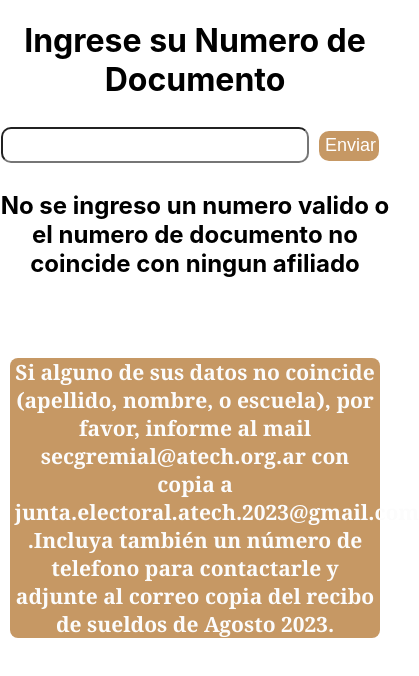
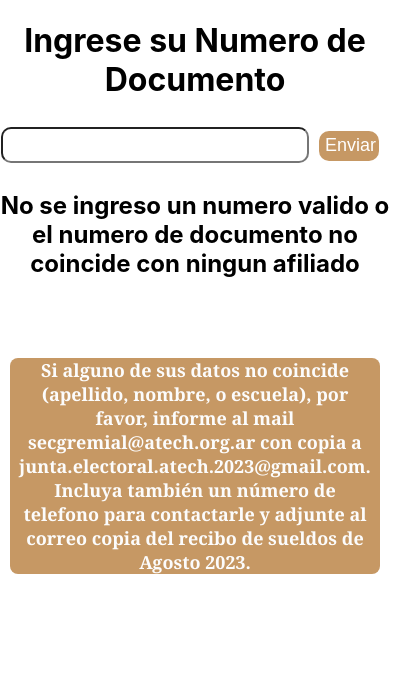
Before and after one commit to enzo1antilipi/buscador_afiliados, a React (Create React App) app: page / in a window 390 px wide. Shown: the top 676 px of the page, 419 px wide, since content can reach past the window. Built offline with nearby package versions, Linux system fonts and the light colour scheme.

Commit message:
correcion de cartel 1

```diff
--- a/src/App.css
+++ b/src/App.css
@@ -50,7 +50,7 @@
 }
 @media (max-width: 768px) {
   .cartel {
-    font-size: 14px; /* Cambia el tamaño de fuente para pantallas más pequeñas si es necesario */
+    font-size: 12px; /* Cambia el tamaño de fuente para pantallas más pequeñas si es necesario */
     /* max-width: 300px; Ajusta el ancho máximo para pantallas más pequeñas si es necesario */
     width: 95%;
   }
--- a/src/App.js
+++ b/src/App.js
@@ -75,7 +75,7 @@ function App() {
         <h2 className="letras">
           Si alguno de sus datos no coincide (apellido, nombre, o escuela), por
           favor, informe al mail secgremial@atech.org.ar con copia a
-          junta.electoral.atech.2023@gmail.com .Incluya también un número de
+          junta.electoral.atech.2023@gmail.com. Incluya también un número de
           telefono para contactarle y adjunte al correo copia del recibo de
           sueldos de Agosto 2023.
         </h2>
```
